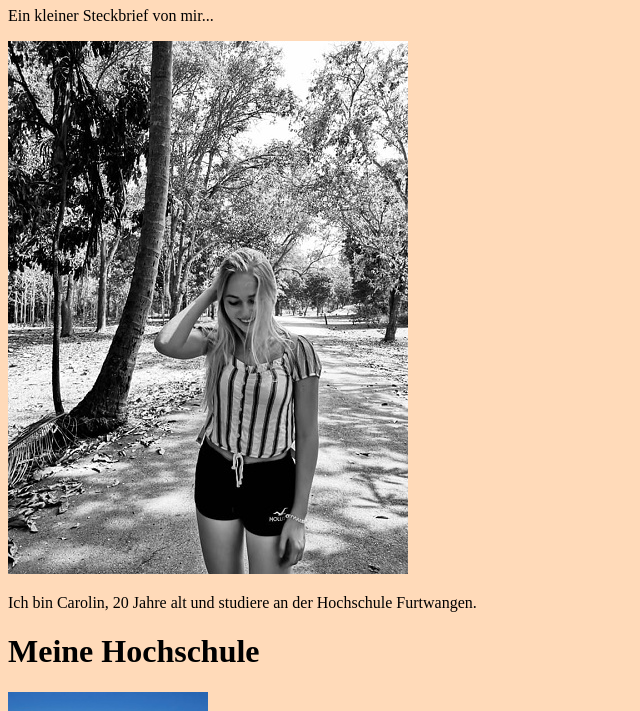
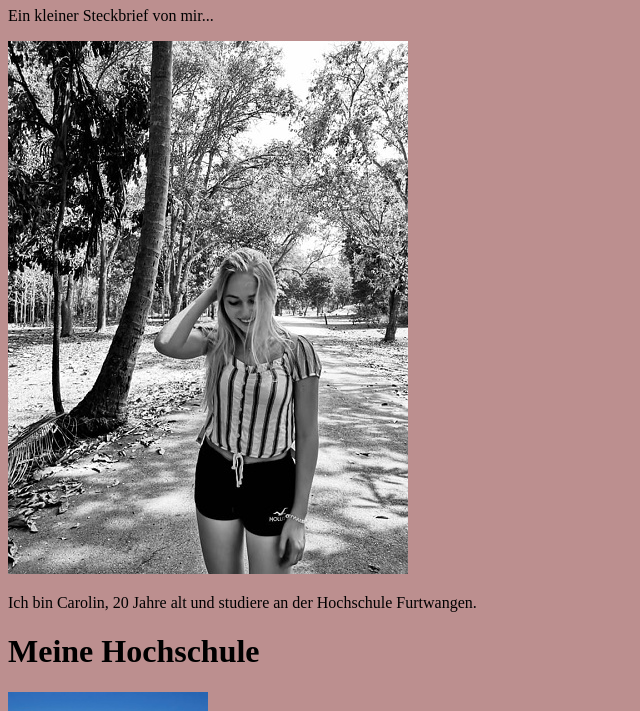
Before and after one commit to carolinbng/GIS_SS_20, a plain HTML site: page Aufgabe1/index.html in a window 1280 px wide. Shown: the part 73-784 px from the top of the page, without its empty margins (0-640 px from the left). Drawn offline with Linux system fonts and the light colour scheme.

Commit message:
Aufgabe1

```diff
--- a/Aufgabe1/index.html
+++ b/Aufgabe1/index.html
@@ -5,7 +5,7 @@
     <meta name="viewport" content="width=device-width, initial-scale=1.0">
     <title>Document</title>
 </head>
-<body style="background-color:#FFDAB9;">
+<body style="background-color:#BC8F8F;">
     <h1 id="überschrift">Carolin Binninger</h1>
     <p>Ein kleiner Steckbrief von mir...</p>
     <img src ="meinportrait.jpg">
```
